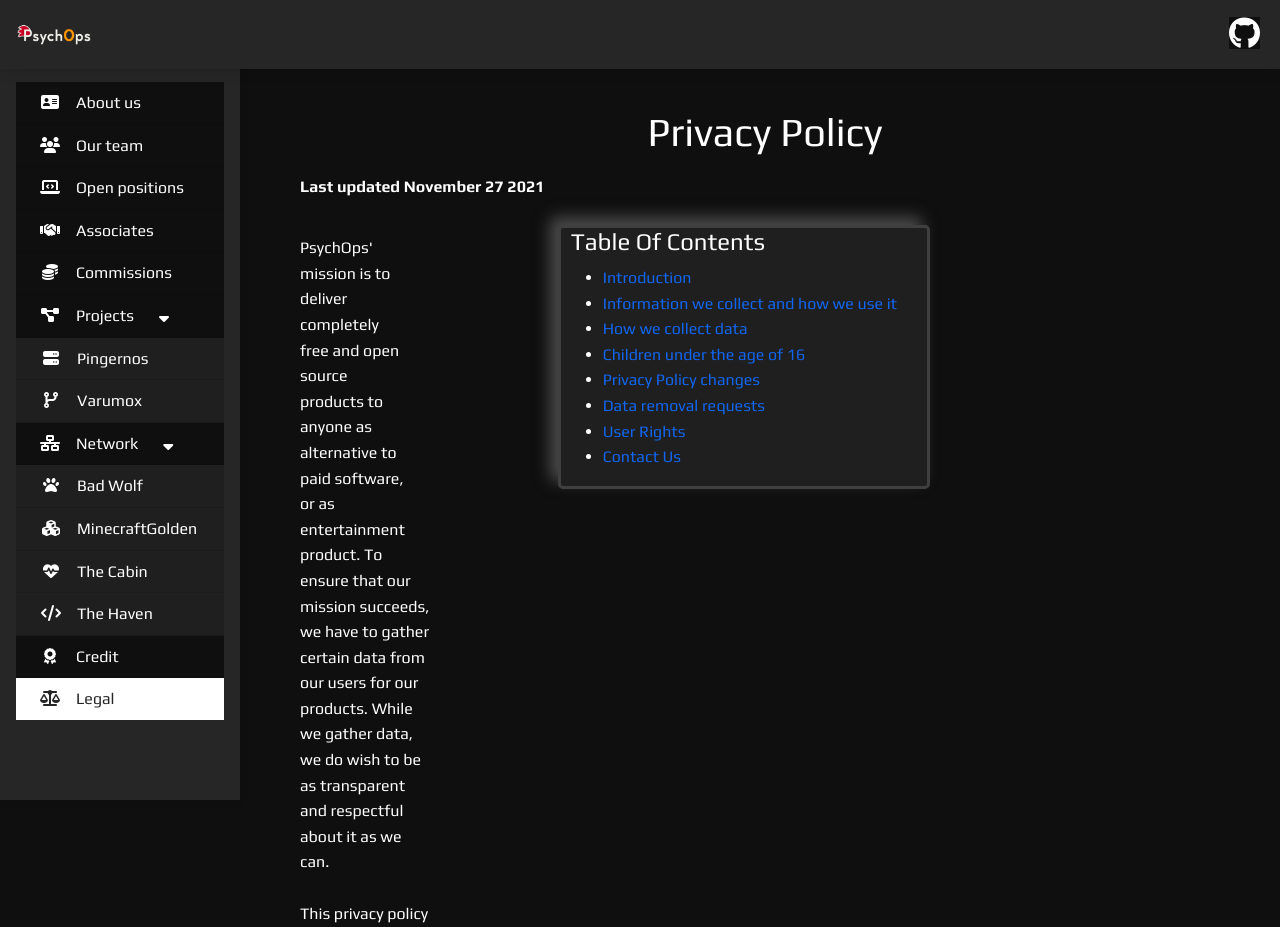
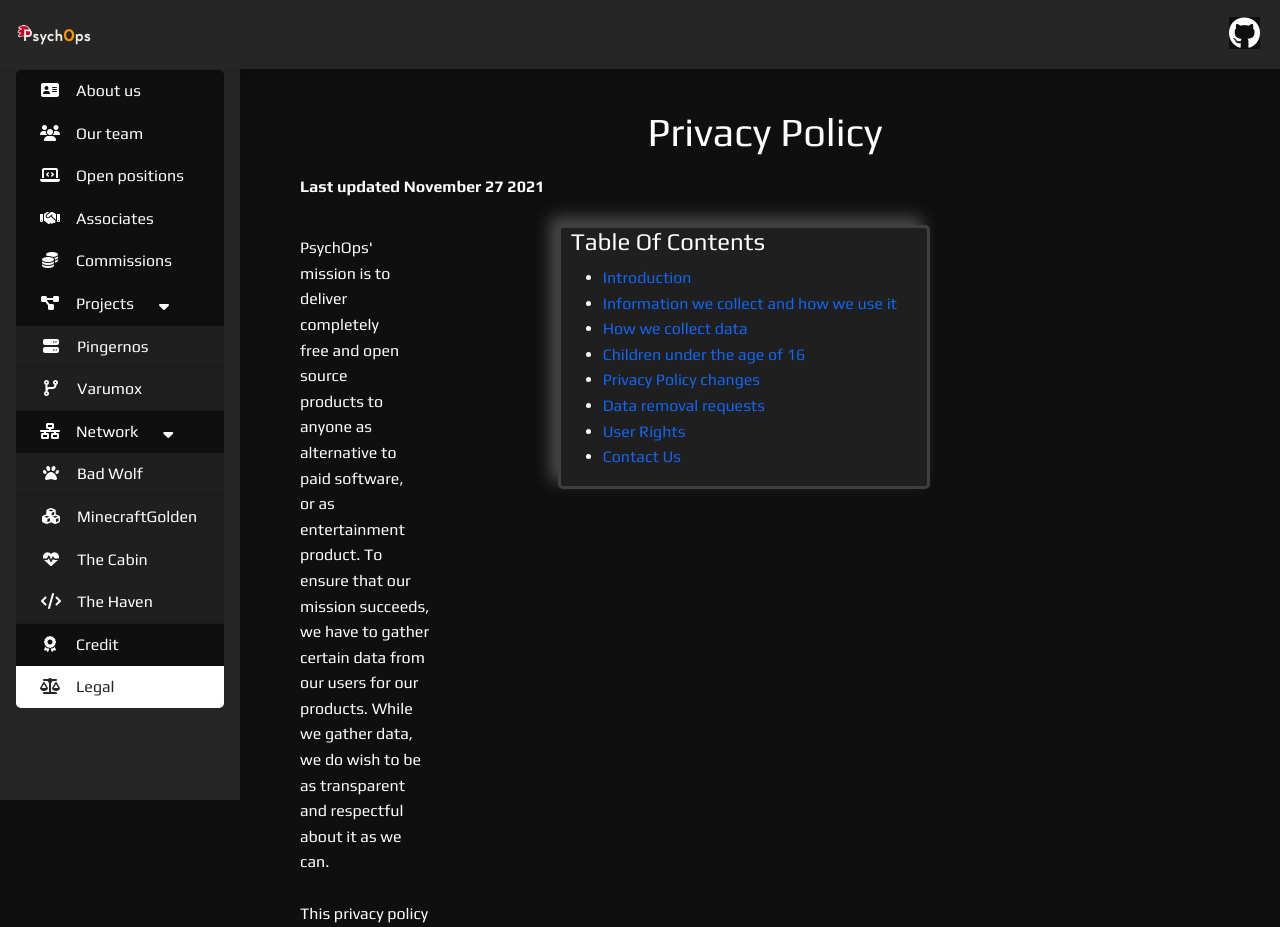
Before and after one commit to PsychOps/PsychOps, a PHP site: page /legal.php in a window 1280 px wide. Shown: the top 927 px of the page. Run offline with PHP 8.4, Linux system fonts and the light colour scheme; some libraries are stand-ins or nearby versions.

Commit message:
Changes to the navbar
Made navbar height the same as the header and made the navbar round.

```diff
--- a/legal.php
+++ b/legal.php
@@ -31,7 +31,7 @@
             <br/> <br/>
             This privacy policy only applies when you use our Services. Please read this Privacy Policy before engaging with our Services as this will tell you how we collect, store, use, disclose, and otherwise process, your data when providing these Services to you. <b>Please note that this privacy policy is NOT a contract and does not create any obligations or legal rights furthermore.</b>
             <br/> <br/>
-            The PsychOps owner ("Joshua Slui") is legally responsible for and in charge of the services processing the user data (With exception of Google Analytics). For any concern and/or questions you can send a mail to <a href="mailto:zoniqhedgehog@gmail.com">zoniqhedgehog@gmail.com</a>
+            The PsychOps owner ("Joshua Slui") is legally responsible for and in charge of the services processing the user data (With exception of Google Analytics). For any concern and/or questions you can send a mail to <a href="mailto:joshuaslui0203@gmail.com">joshuaslui0203@gmail.com</a>
         </p>
     </div>
 </div>
--- a/templates/css/navigation.css
+++ b/templates/css/navigation.css
@@ -1,6 +1,5 @@
 @import url('https://fonts.googleapis.com/css2?family=Play:wght@400;700&display=swap');
 @import "variables.css";
-@import '~mdb-ui-kit/css/mdb.min.css';
 
 body {
     background-color: var(--color-dark);
@@ -20,7 +19,7 @@ body {
     top: 0;
     bottom: 0;
     left: 0;
-    padding: 58px 0 0; /* Height of navbar */
+    padding: 46px 0 0; /* Height of navbar */
     box-shadow: 0 2px 5px 0 rgb(0 0 0 / 5%), 0 2px 10px 0 rgb(0 0 0 / 5%);
     width: 240px;
     z-index: 600;
@@ -46,6 +45,11 @@ body {
     padding-top: 0.5rem;
     overflow-x: hidden;
     overflow-y: auto; /* Scrollable contents if viewport is shorter than content. */
+}
+
+/* Remember to make the header round too */
+.list-group {
+    border-radius: 5px;
 }
 
 .bg-button {
--- a/templates/html/head.html
+++ b/templates/html/head.html
@@ -9,7 +9,7 @@
   <link href="https://cdnjs.cloudflare.com/ajax/libs/mdb-ui-kit/3.6.0/mdb.min.css" rel="stylesheet"/>
   <link rel="stylesheet" href="/templates/css/navigation.css">
   <link rel="stylesheet" href="/templates/css/formatting.css">
-  <link rel="stylesheet" href="/templates/css/team-styles.css">
+  <link rel="stylesheet" href="/templates/css/team.css">
   <link rel="stylesheet" href="/templates/css/legal.css">
   <link rel="stylesheet" href="https://cdnjs.cloudflare.com/ajax/libs/font-awesome/4.7.0/css/font-awesome.css"/>>
   <script src="https://kit.fontawesome.com/d1393c407a.js" crossorigin="anonymous"></script>
--- a/templates/html/navigation.php
+++ b/templates/html/navigation.php
@@ -1,7 +1,6 @@
 <?php
 $thisFile = (isset($_SERVER['REQUEST_URI']) ? $_SERVER['REQUEST_URI'] : (isset($_SERVER['SCRIPT_NAME']) ? $_SERVER['SCRIPT_NAME'] : null));
 $thisFile = pathinfo($thisFile,  PATHINFO_BASENAME);?>
-</script>
 <!--Main Navigation-->
 <header>
   <!-- Sidebar -->
```
